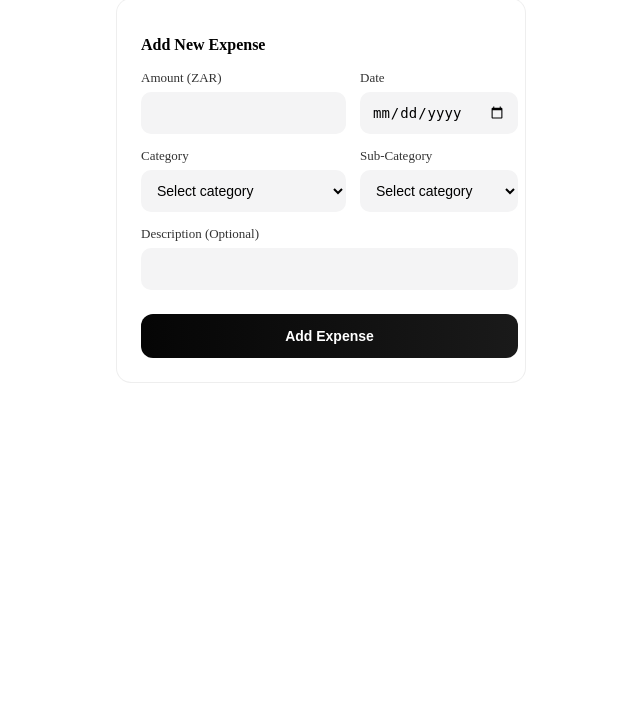
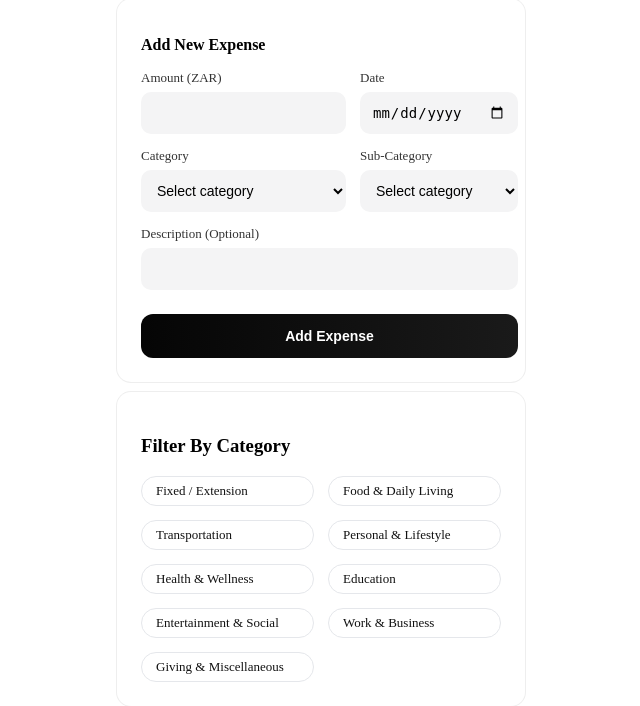
Before and after one commit to remonejacobs/Expense-Tracker, a Django app: template templates/base.html in a window 1280 px wide. Shown: the part 129-835 px from the top of the page, without its empty margins (11-651 px from the left). Before the commit the page ends 512 px from the top, so only its background shows below. Run offline with Django 5.2, Linux system fonts and the light colour scheme; the template is opened without the code that fills it, so the values that code supplies are empty.

Commit message:
remone-base-filter html and css

```diff
--- a/static/css/styles.css
+++ b/static/css/styles.css
@@ -106,3 +106,52 @@ select:disabled {
 .submit-btn:hover {
   opacity: 0.9;
 }
+
+.filter {
+    background: #fff;
+    border-radius: 14px;
+    padding: 24px;
+    width: 360px;
+    box-shadow: 0 0 0 1px #eee;
+}
+
+.filters {
+    display: grid;
+    grid-template-columns: 1fr 1fr;
+    gap: 14px;
+}
+
+.category-filter {
+    display: flex;
+    flex-direction: column;
+    gap: 6px;
+    font-size: 18px;
+    border: 1px solid #e5e7eb;
+    border-radius: 999px;
+    padding: 6px 14px;
+    transition: all 0.2s ease;
+    cursor: pointer;
+}
+
+.category-filter a {
+    text-decoration: none;
+    font-size: 13px;
+    font-weight: 500;
+    color: #111;
+    display: inline-block;
+    white-space: nowrap;
+}
+
+.category-filter:hover {
+  background: #f4f4f5;
+  border-color: #d1d5db;
+}
+
+.category-filter.active {
+  background: #111;
+  border-color: #111;
+}
+
+.category-filter.active a {
+  color: #fff;
+}
--- a/templates/base.html
+++ b/templates/base.html
@@ -19,7 +19,10 @@
                 <div class="expense-form">
                     {% include 'expense-form.html' %}
                 </div>
-                <div class="filter"></div>
+                <div class="filter">
+                    {% include 'filter.html' %}
+                </div>
+
             </div>
             <div class="right-side">
                 <div class="overview"></div>
--- a/templates/filter.html
+++ b/templates/filter.html
@@ -17,15 +17,15 @@
         <a href="">Health & Wellness</a>
     </div>
     <div class="category-filter">
-        <a href=""></a>
+        <a href="">Education</a>
     </div>
     <div class="category-filter">
-        <a href="">Fixed / Extension</a>
+        <a href="">Entertainment & Social</a>
     </div>
     <div class="category-filter">
-        <a href="">Fixed / Extension</a>
+        <a href="">Work & Business</a>
     </div>
     <div class="category-filter">
-        <a href="">Fixed / Extension</a>
+        <a href="">Giving & Miscellaneous</a>
     </div>
 </div>
```
